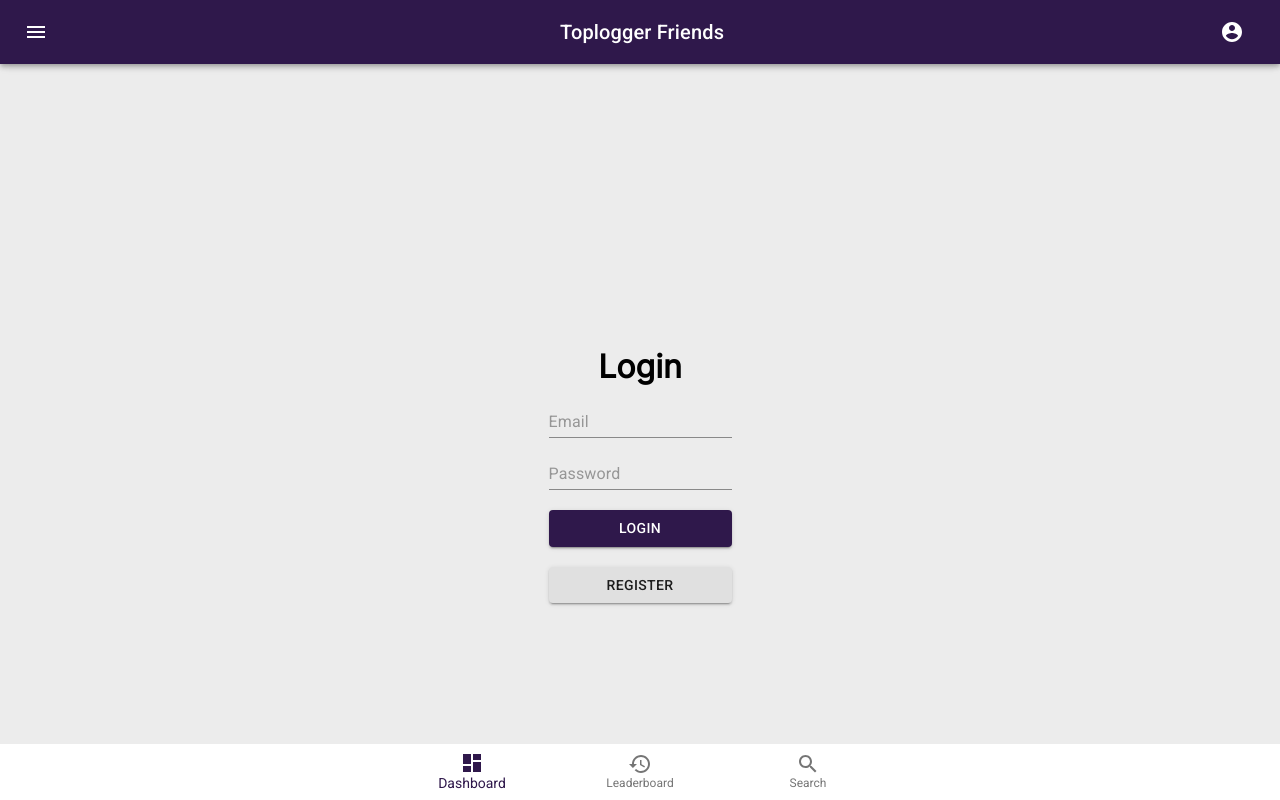
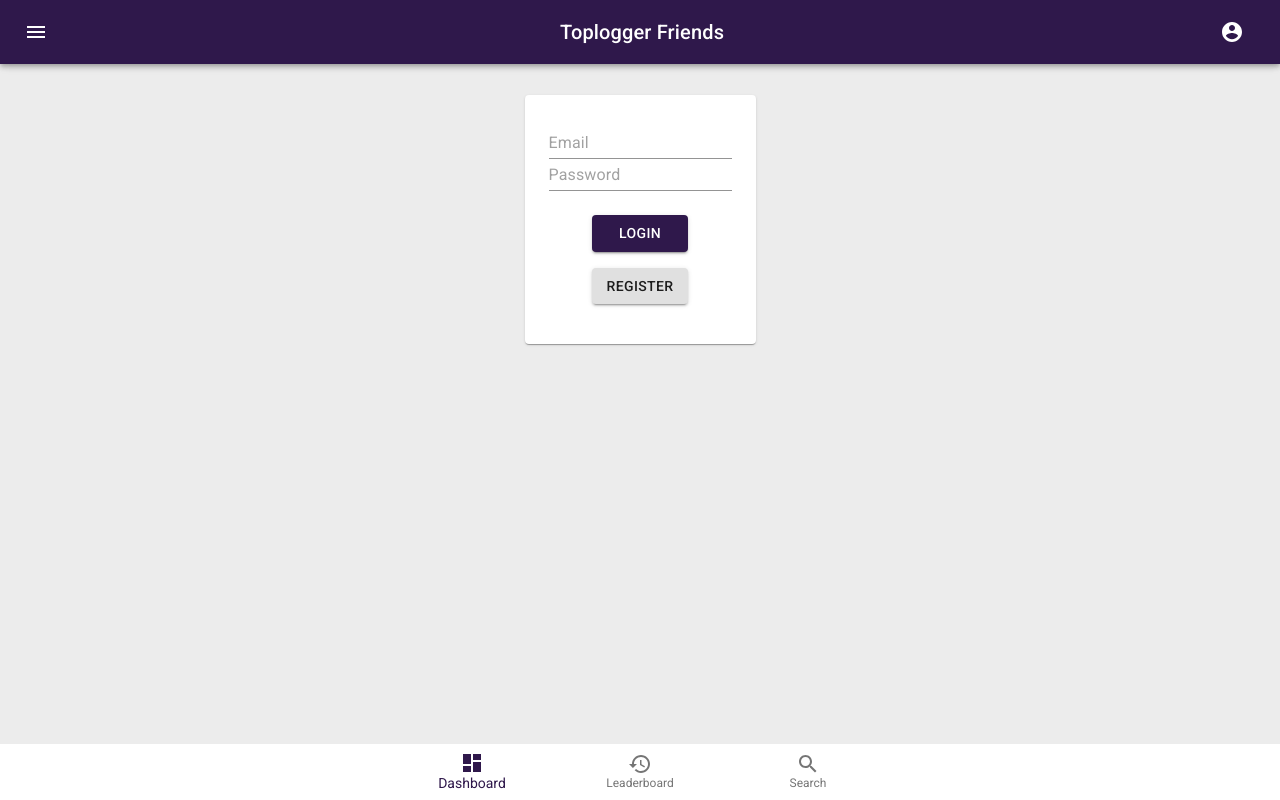
Before and after one commit to Milan-Koelen/toplogger-friends, a React (Create React App) app: page /login in a window 1280 px wide. Built offline with nearby package versions, Linux system fonts and the light colour scheme; no server answers.

Commit message:
Login page material ui intergration

```diff
--- a/src/_pages/Dashboard.js
+++ b/src/_pages/Dashboard.js
@@ -43,8 +43,8 @@ const Dashboard = () => {
     name: {},
   });
 
-  const classes = useStyles();
-  const [value, setValue] = React.useState(0);
+  // const classes = useStyles();
+  // const [value, setValue] = React.useState(0);
 
   return (
     <div>
--- a/src/_pages/Login.js
+++ b/src/_pages/Login.js
@@ -1,16 +1,43 @@
+// import "./Login.css";
+import {
+  Box,
+  Button,
+  Container,
+  Grid,
+  makeStyles,
+  Paper,
+  TextField,
+} from "@material-ui/core";
 import React, { useState } from "react";
-import "./Login.css";
+import { useDispatch, useSelector } from "react-redux";
+import { useHistory } from "react-router";
+import { login, selectUser, signup } from "../features/userSlice";
 
-import { Button } from "@material-ui/core";
-
-import { login, signup } from "../features/userSlice";
-import { useDispatch } from "react-redux";
-import { useSelector } from "react-redux";
-import { selectUser } from "../features/userSlice";
-import { useHistory } from "react-router";
-import { TextField } from "@material-ui/core";
+const useStyles = makeStyles(theme => ({
+  loginContainer: {
+    flexGrow: 1,
+    marginTop: theme.spacing(4),
+    marginBottom: theme.spacing(4),
+    verticalAlign: "middle",
+  },
+  loginPaper: {
+    maxWidth: "75vw",
+  },
+  button: {
+    margin: theme.spacing(1),
+    width: theme.spacing(12),
+    justifyContent: "center",
+  },
+  buttonBox: {
+    textAlign: "center",
+    marginTop: theme.spacing(2),
+    marginBottom: "O",
+  },
+}));
 
 const Login = () => {
+  const classes = useStyles();
+
   // const [name, setName] = useState("");
   const [email, setEmail] = useState("");
   const [password, setPassword] = useState("");
@@ -59,9 +86,10 @@ const Login = () => {
 
   return (
     <div className="login">
-      <h1>Login</h1>
       <br></br>
-      <div className="login__form">
+      <Grid container justify="center">
+        <Paper className={classes.loginPaper}>
+          <Container className={classes.loginContainer}>
             <TextField
               id="-basic"
               // variant="outlined"
@@ -80,15 +108,28 @@ const Login = () => {
               onChange={e => setPassword(e.target.value)}
             />
             <br></br>
-
-        <Button variant="contained" color="primary" onClick={handleSignin}>
+            <Box className={classes.buttonBox}>
+              <Button
+                className={classes.button}
+                variant="contained"
+                color="primary"
+                onClick={handleSignin}
+              >
                 Login
               </Button>
               <br></br>
-        <Button variant="contained" color="default" onClick={handleSignup}>
+              <Button
+                className={classes.button}
+                variant="contained"
+                color="default"
+                onClick={handleSignup}
+              >
                 Register
               </Button>
-      </div>
+            </Box>
+          </Container>
+        </Paper>
+      </Grid>
     </div>
   );
 };
```
Also changed, not shown: src/_pages/Layout.js (+0 -9 lines). Lines whose indentation alone changed are shown as unchanged.
